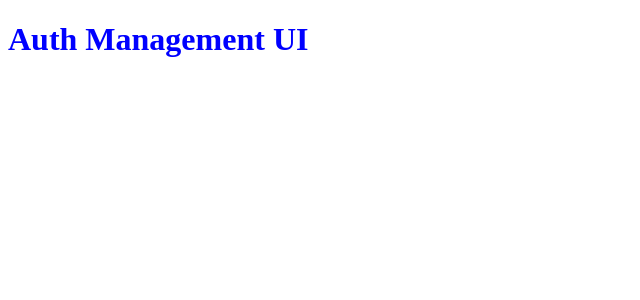
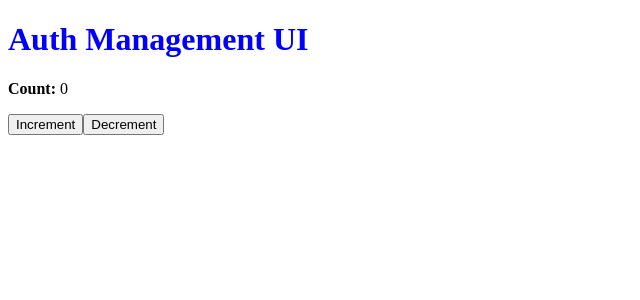
Before and after one commit to craigmiller160/auth-management-ui-vue, a Vue app: page / in a window 1280 px wide. Shown: the top 300 px of the page, without its empty margins (0-640 px from the left). Built offline with nearby package versions, Linux system fonts and the light colour scheme.

Commit message:
Practicing the composition API

```diff
--- a/src/App.vue
+++ b/src/App.vue
@@ -1,6 +1,30 @@
 <template>
   <h1>Auth Management UI</h1>
+  <p><strong>Count:</strong> {{ state.count }}</p>
+  <button @click="increment">Increment</button>
+  <button @click="decrement">Decrement</button>
 </template>
+
+<script>
+import { reactive } from 'vue';
+
+export default {
+  setup() {
+    const state = reactive({
+      count: 0
+    });
+
+    const increment = () => state.count++;
+    const decrement = () => state.count--;
+
+    return {
+      state,
+      increment,
+      decrement
+    };
+  }
+};
+</script>
 
 <style lang="scss">
   h1 {
```
Also changed, not shown: .eslintrc.js.
